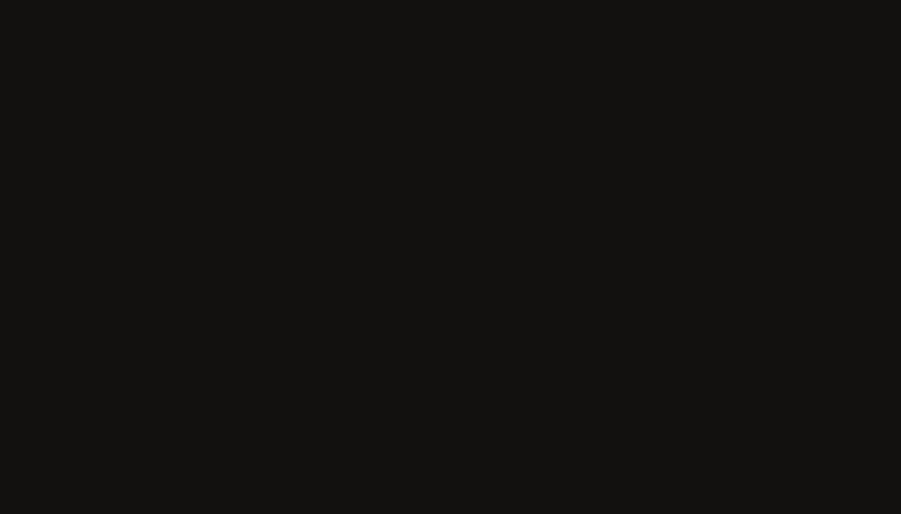
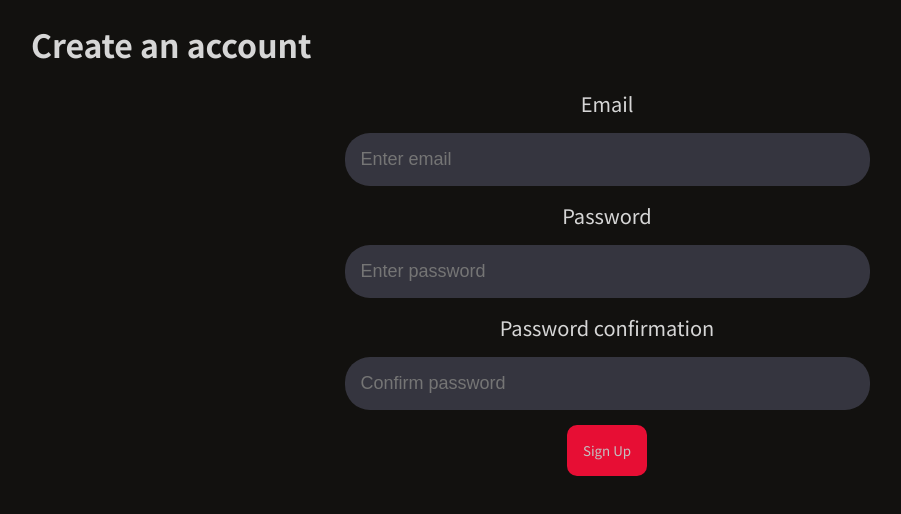
Before and after one commit to PerezEnrique/tv-watchlist, a React (Create React App) app in the folder client/: page /sign-up in a window 1280 px wide. Shown: the top 514 px of the page, without its empty margins (33-934 px from the left). Built offline with nearby package versions, Linux system fonts and the light colour scheme.

Commit message:
feat: Implements sign-up page

```diff
--- a/client/package.json
+++ b/client/package.json
@@ -8,6 +8,7 @@
 		"@testing-library/react": "^11.2.5",
 		"@testing-library/user-event": "^12.8.3",
 		"axios": "^0.21.1",
+		"joi-browser": "^13.4.0",
 		"react": "^17.0.2",
 		"react-dom": "^17.0.2",
 		"react-icons": "^4.2.0",
--- a/client/src/App.css
+++ b/client/src/App.css
@@ -142,6 +142,26 @@ a {
 	}
 }
 
+/* REST */
+.btn {
+	padding: 1rem;
+	border: none;
+	border-radius: 10px;
+	background-color: var(--accent-color);
+	opacity: 0.9;
+	color: var(--text-primary-color);
+	font-family: var(--primary-font);
+}
+
+.btn:hover {
+	cursor: pointer;
+	opacity: 1;
+}
+
+.error-message {
+	margin-bottom: 15px;
+}
+
 /* UTILITY CLASSES */
 .cursor-pointer:hover {
 	cursor: pointer;
--- a/client/src/App.js
+++ b/client/src/App.js
@@ -1,6 +1,7 @@
 import React from "react";
 import { Switch, Route } from "react-router-dom";
 import HomePage from "./pages/HomePage";
+import SignUpPage from "./pages/SignUpPage";
 import "./App.css";
 
 class App extends React.Component {
@@ -8,6 +9,7 @@ class App extends React.Component {
 		return (
 			<div className="main-wrapper">
 				<Switch>
+					<Route path="/sign-up" component={SignUpPage} />
 					<Route path="/" exact component={HomePage} />
 				</Switch>
 			</div>
--- /dev/null
+++ b/client/src/pages/SignUpPage.js
@@ -0,0 +1,126 @@
+import React from "react";
+import Joi from "joi-browser";
+import { AuthContext } from "../contexts/authContext";
+import { validateUserData } from "../utils/validation";
+import { objectIsEmpty } from "../utils/helpers";
+import Loader from "../components/Loader";
+
+class SignUpPage extends React.Component {
+	constructor(props) {
+		super(props);
+		this.state = {
+			userData: {
+				email: "",
+				password: "",
+				confirmPassword: "",
+			},
+			errors: {},
+			loading: false,
+		};
+	}
+
+	static contextType = AuthContext;
+
+	validationSchema = Joi.object({
+		email: Joi.string().email().required().label("Email"),
+		password: Joi.string().required().min(5).label("Password"),
+		confirmPassword: Joi.string().required().min(5).label("Password confirmation"),
+	});
+
+	handleChange = e => {
+		this.setState({ errors: {} });
+		const { name, value } = e.currentTarget;
+		const userData = { ...this.state.userData };
+		userData[name] = value;
+		this.setState({ userData });
+	};
+
+	handleSubmit = async e => {
+		e.preventDefault();
+		const { userData } = this.state;
+		const errors = validateUserData(userData, this.validationSchema);
+		if (!objectIsEmpty(errors)) {
+			this.setState({ errors });
+		} else {
+			try {
+				this.setState({ loading: true });
+				await this.context.signUp(userData.email, userData.password);
+				this.props.history.push("/");
+			} catch (ex) {
+				if (ex.response && ex.response.status === 400) {
+					const errors = {
+						form: ex.response.data.errorMessage,
+					};
+					this.setState({ errors });
+				}
+				this.setState({ loading: false });
+			}
+		}
+	};
+
+	render() {
+		const { userData, errors, loading } = this.state;
+
+		return (
+			<main className="main-container" role="main">
+				<h1>Create an account</h1>
+				<form className="form" onSubmit={this.handleSubmit}>
+					<div className="input-group">
+						<label className="label" htmlFor="email">
+							Email
+						</label>
+						<input
+							className="input"
+							type="email"
+							id="email"
+							name="email"
+							value={userData.email}
+							onChange={this.handleChange}
+							placeholder="Enter email"
+						/>
+						{errors.email && <div className="error-message">{errors.email}</div>}
+					</div>
+					<div className="input-group">
+						<label className="label" htmlFor="password">
+							Password
+						</label>
+						<input
+							className="input"
+							type="password"
+							id="password"
+							name="password"
+							value={userData.password}
+							onChange={this.handleChange}
+							placeholder="Enter password"
+						/>
+						{errors.password && <div className="error-message">{errors.password}</div>}
+					</div>
+					<div className="input-group">
+						<label className="label" htmlFor="confirmPassword">
+							Password confirmation
+						</label>
+						<input
+							className="input"
+							type="password"
+							id="confirmPassword"
+							name="confirmPassword"
+							value={userData.confirmPassword}
+							onChange={this.handleChange}
+							placeholder="Confirm password"
+						/>
+						{errors.confirmPassword && (
+							<div className="error-message">{errors.confirmPassword}</div>
+						)}
+					</div>
+					{errors.form && <div className="error-message">{errors.form}</div>}
+					<button className="btn" type="submit" disabled={loading}>
+						Sign Up
+					</button>
+					{loading && <Loader />}
+				</form>
+			</main>
+		);
+	}
+}
+
+export default SignUpPage;
--- /dev/null
+++ b/client/src/utils/helpers.js
@@ -0,0 +1,3 @@
+export function objectIsEmpty(object) {
+	return Object.keys(object).length === 0;
+}
--- /dev/null
+++ b/client/src/utils/validation.js
@@ -0,0 +1,16 @@
+export function validateUserData(data, schema) {
+	const errors = {};
+
+	const { error } = schema.validate(data, { abortEarly: false });
+	if (error) {
+		for (let item of error.details) {
+			errors[item.path[0]] = item.message;
+		}
+	}
+
+	if (data.confirmPassword && data.confirmPassword !== data.password) {
+		errors["confirmPassword"] = "Passwords do not match";
+	}
+
+	return errors;
+}
```
Also changed, not shown: 1 other file (tests, documents, lock files or other folders).
